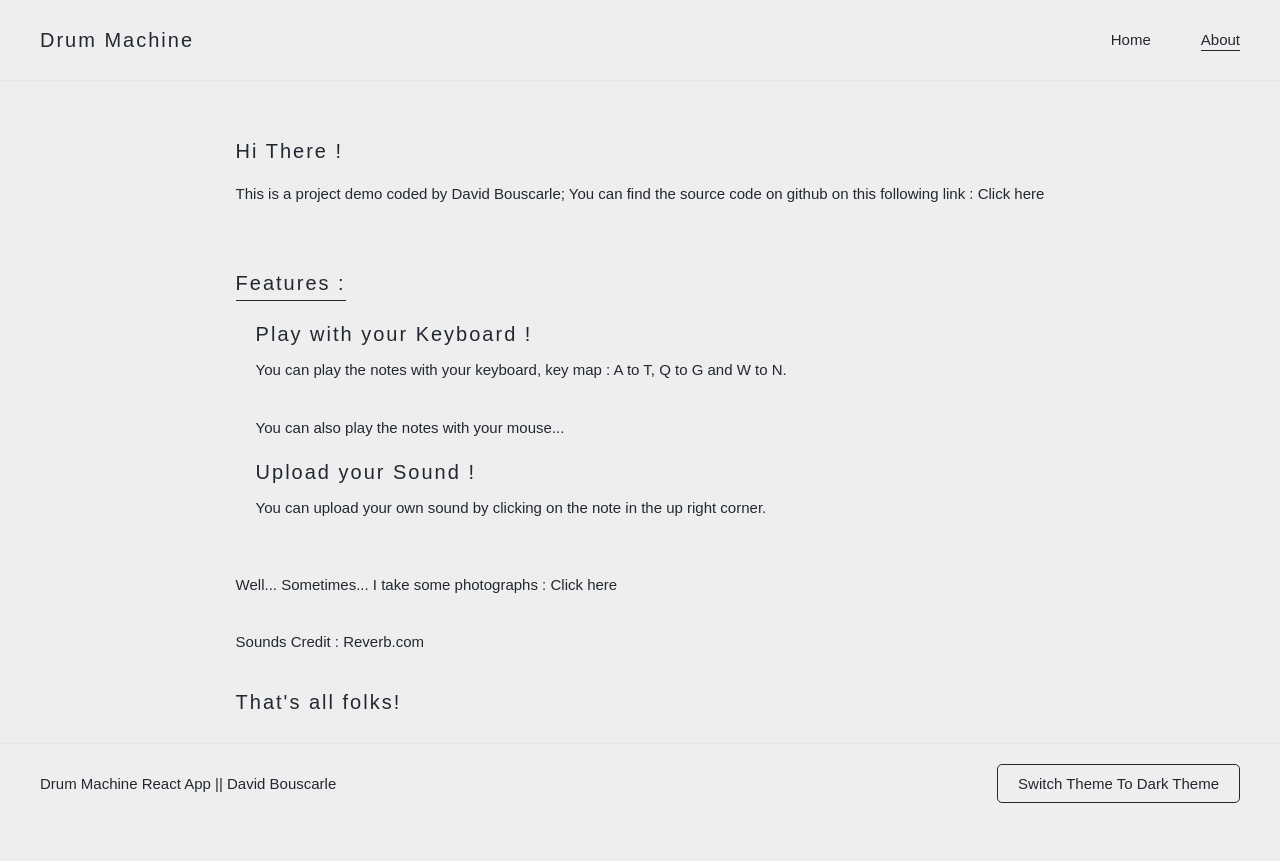
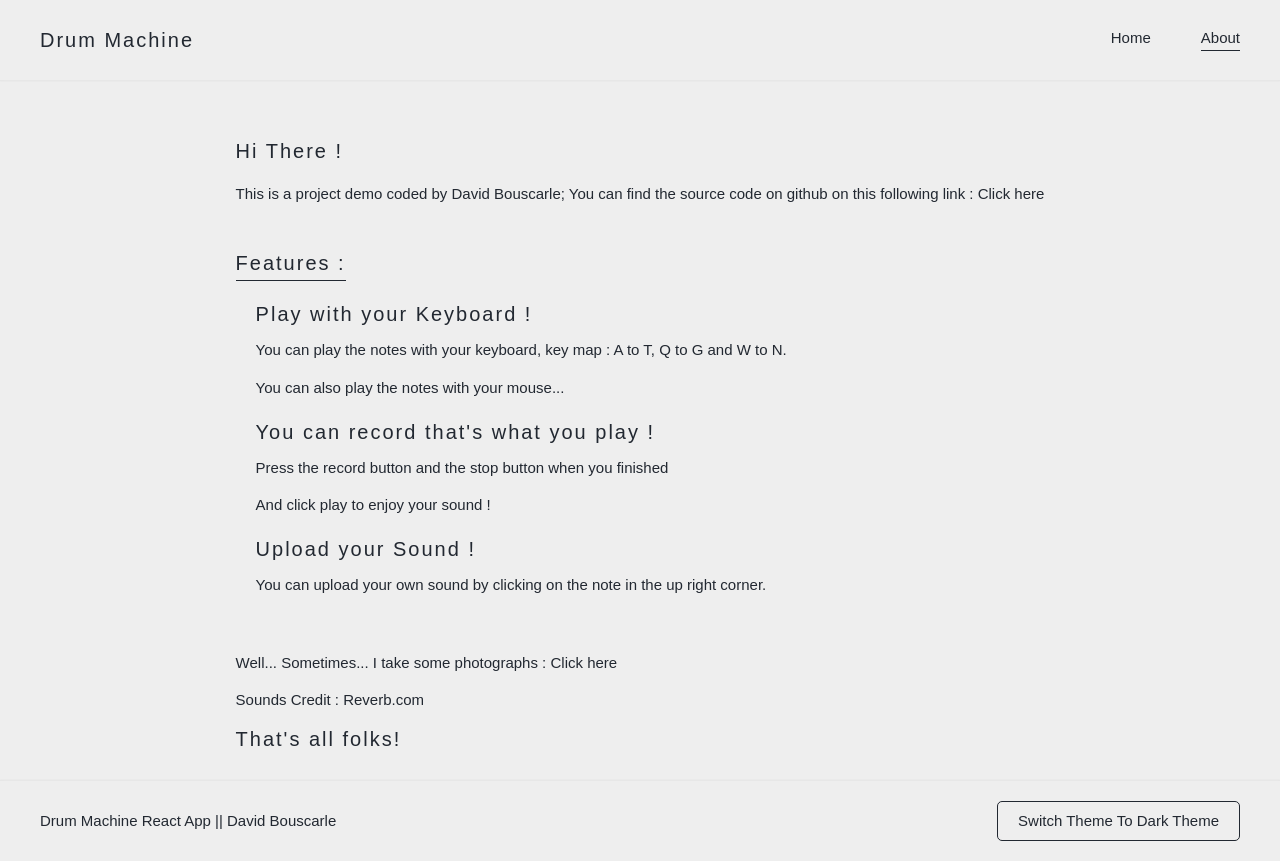
Before and after one commit to DavidBouscarle/drum-machine-react-app, a React (Create React App) app: page /about in a window 1280 px wide. Before the commit the page ends 824 px from the top, so only its background shows below. Built offline with nearby package versions, Linux system fonts and the light colour scheme.

Commit message:
Add some changes to style hover and update the about page content

```diff
--- a/src/Components/About/index.jsx
+++ b/src/Components/About/index.jsx
@@ -7,13 +7,12 @@ const Index = () => {
                 <h2>Hi There !</h2>
                 <p>
                     This is a project demo coded by David Bouscarle; You can
-                    find the source code on github on this following link :
+                    find the source code on github on this following link : {` `}
                     <a
                         href="https://github.com/vikingsurfeur/drum-machine-react-app"
                         target="_blank"
                         rel="noreferrer"
                     >
-                        {" "}
                         Click here
                     </a>
                 </p>
@@ -28,6 +27,14 @@ const Index = () => {
                         <p>You can also play the notes with your mouse...</p>
                     </li>
                     <li>
+                        <h5>You can record that's what you play !</h5>
+                        <p>
+                            Press the record button and the stop button when you
+                            finished
+                        </p>
+                        <p>And click play to enjoy your sound !</p>
+                    </li>
+                    <li>
                         <h5>Upload your Sound !</h5>
                         <p>
                             You can upload your own sound by clicking on the
@@ -36,9 +43,8 @@ const Index = () => {
                     </li>
                 </ul>
                 <p>
-                    Well... Sometimes... I take some photographs :{" "}
+                    Well... Sometimes... I take some photographs : {` `}
                     <a href="https://www.behance.net/davidbouscarle">
-                        {" "}
                         Click here
                     </a>
                 </p>
@@ -74,7 +80,25 @@ const Wrapper = styled.div`
         }
 
         p {
-            margin-bottom: 4rem;
+            margin-bottom: 2rem;
+            a {
+                position: relative;
+            }
+            a:before {
+                position: absolute;
+                content: "";
+                bottom: 0;
+                left: 0;
+                width: 100%;
+                height: 1px;
+                transform-origin: left;
+                transform: scale(0);
+                background: ${(props) => props.theme.mainColor};
+                transition: ${(props) => props.theme.transition};
+            }
+            a:hover:before {
+                transform: scale(1);
+            }
         }
 
         p:nth-child(5) {
--- a/src/Components/Header/index.jsx
+++ b/src/Components/Header/index.jsx
@@ -38,13 +38,26 @@ const Header = styled.header`
 
 const MenuEl = styled.p`
     display: inline-block;
-    padding: 0.2rem 0;
+    padding-bottom: 0.3rem;
     margin-left: 2rem;
+    position: relative;
     border-bottom: 1px solid ${props => props.isCurrentPage ? "" : "transparent"};
     transition: ${props => props.theme.transition};
 
-    &:hover {
-        border-bottom: 1px solid;
+    &:before {
+        position: absolute;
+        bottom: -0.1rem;
+        left: 0;
+        width: 100%;
+        height: 1px;
+        transform-origin: left;
+        transform: scale(0);
+        background: ${(props) => props.theme.mainColor};
+        content: "";
+        transition: ${(props) => props.theme.transition};
+    }
+    &:hover:before {
+        transform: scale(1);
     }
 
     @media screen and (min-width: 768px) {
```
